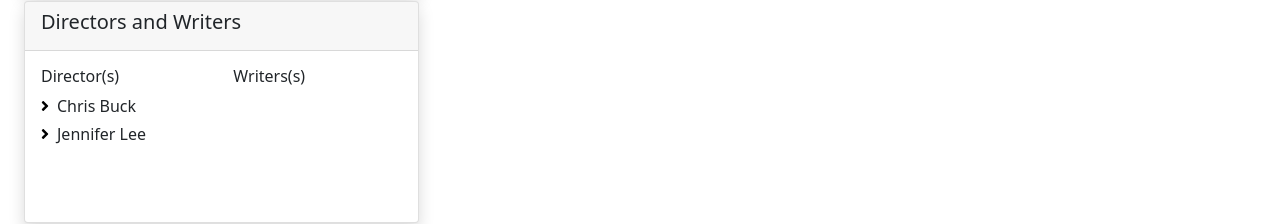
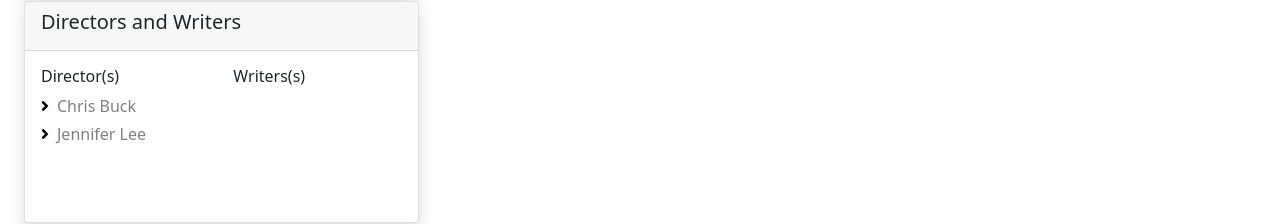
Before and after one commit to mattmusc/disney-movies, a React (Create React App) app: page /m/368 in a window 1280 px wide. Shown: the part 392-616 px from the top of the page. Built offline with nearby package versions, Linux system fonts and the light colour scheme; data requests are answered from the project's data file.

Commit message:
Fixes problems with lists missing key prop.

```diff
--- a/src/core/components/empty-div/index.tsx
+++ b/src/core/components/empty-div/index.tsx
@@ -11,7 +11,8 @@
   return (
     <>
       {/* adds an empty div to match # cols div height */}
-      {emptyDivs.map(() => <div className={"text-black-50 pb-1".concat(` ${classes}`)}>&nbsp;</div>)}
+      {emptyDivs.map((_, i) =>
+        <div key={i} className={"text-black-50 pb-1".concat(` ${classes}`)}>&nbsp;</div>)}
     </>
   );
 };
--- a/src/features/movie-detail/components/WritersDirectors.tsx
+++ b/src/features/movie-detail/components/WritersDirectors.tsx
@@ -39,7 +39,7 @@
             <div className="col-6">
               <h6>Director(s)</h6>
               {directors.map(director => (
-                <div className="pb-1">
+                <div key={director} className="text-black-50 pb-1">
                   <FontAwesomeIcon icon={faAngleRight} className="me-2 text-black"/>
                   {director}
                 </div>
@@ -49,7 +49,7 @@
             <div className="col-6">
               <h6>Writers(s)</h6>
               {writers.map(writer => (
-                <div className="pb-1">
+                <div key={writer} className="text-black-50 pb-1">
                   <FontAwesomeIcon icon={faAngleRight} className="me-2 text-black"/>
                   {writer}
                 </div>
```
